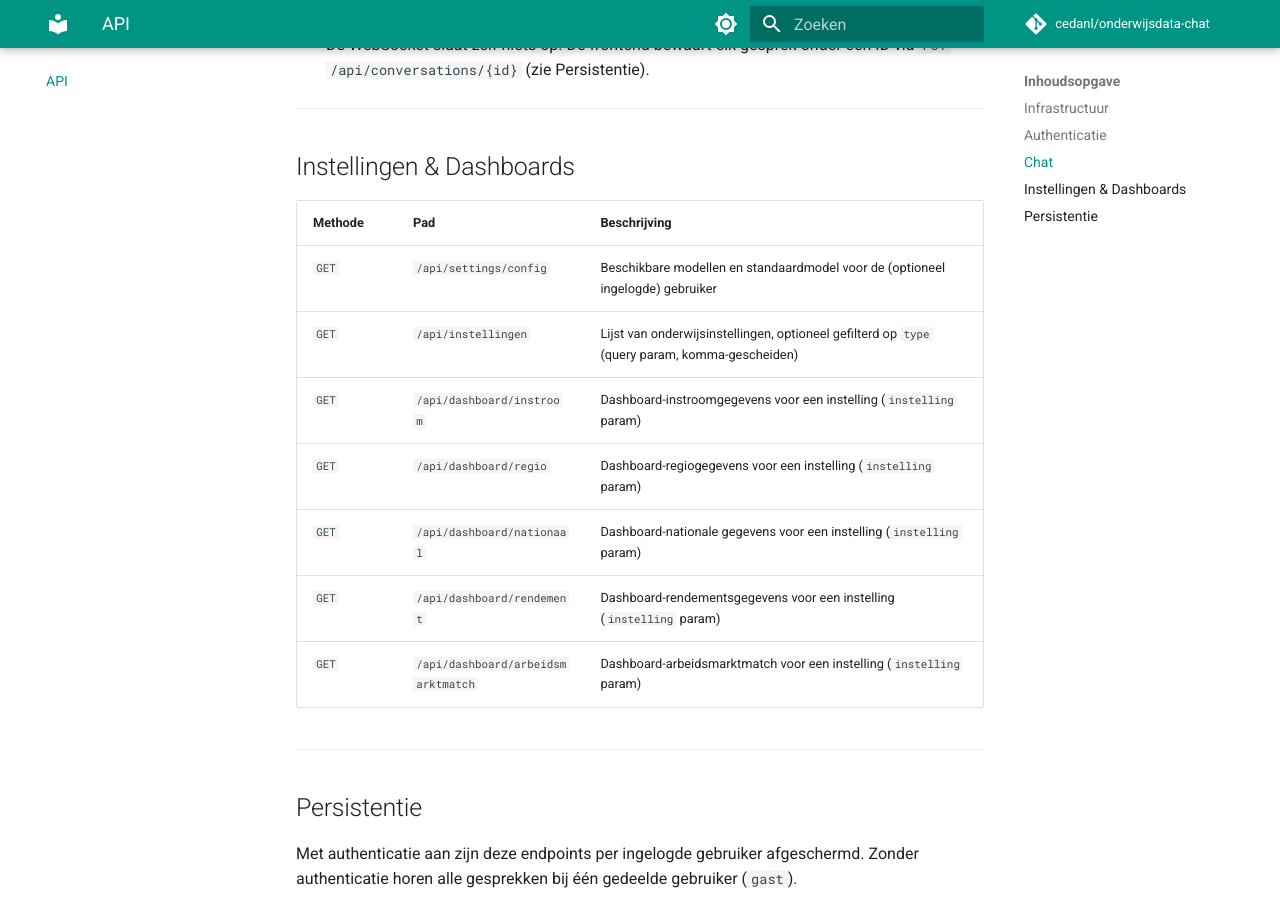
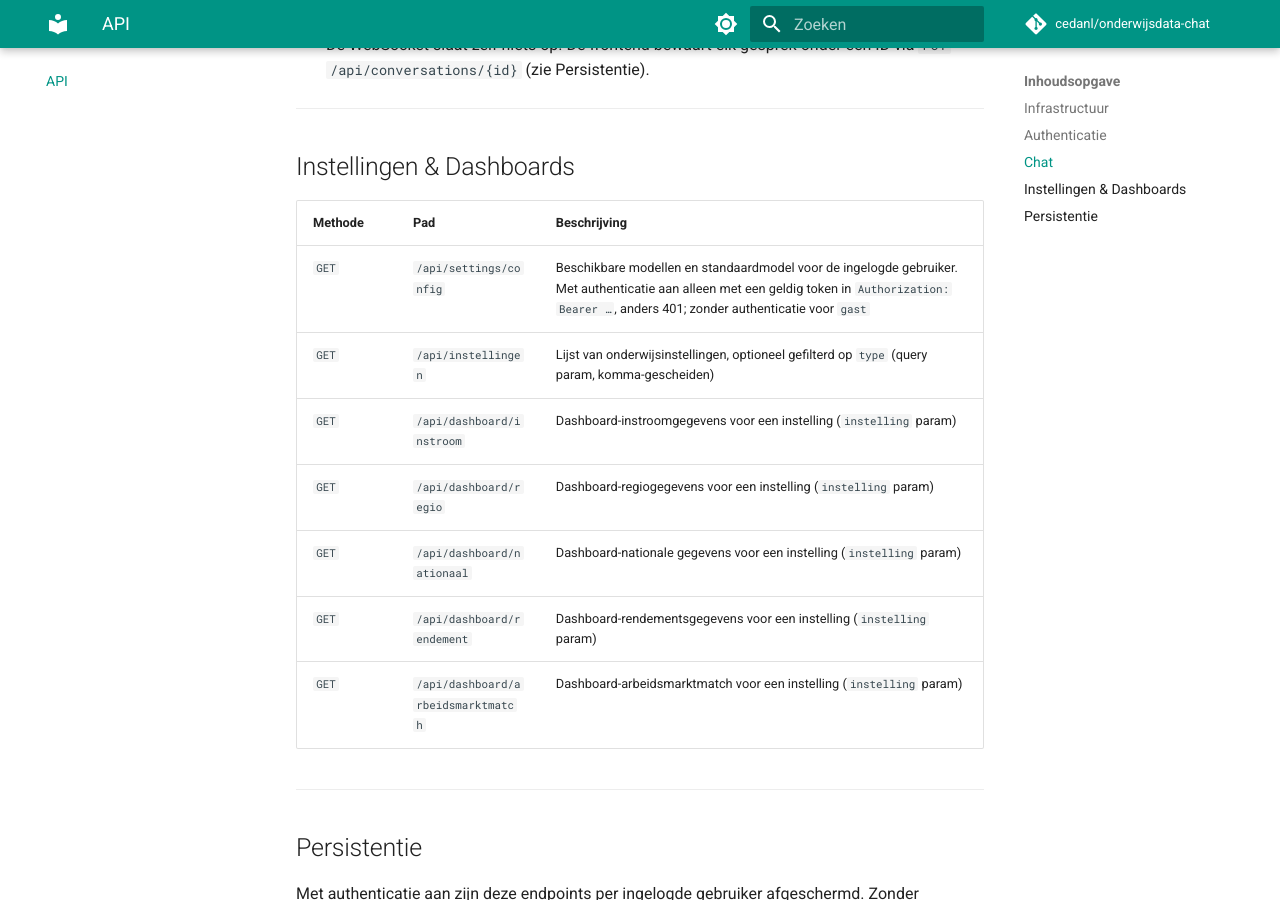
Before and after one commit to cedanl/onderwijsdata-chat, an MkDocs documentation site: the page built from docs/api.md, in a window 1280 px wide and 900 px high, scrolled down 2204 px. Built offline with MkDocs 1.6.1 and Material for MkDocs 9.7.7, drawn with Linux system fonts in a browser that asks for light colours; comment, search, counter and statistics services are not loaded.

Commit message:
docs: note login on /api/settings/config, Dutch refresh errors and CSV tab/CR
Refs #607

Co-Authored-By: Claude Opus 5.5 <noreply@anthropic.com>
Claude-Session: https://claude.ai/code/session_01AEHVCitL6g3hQrP3BYUFXt

```diff
--- a/docs/api.md
+++ b/docs/api.md
@@ -52,7 +52,7 @@ Zie [Configuratie → SURF SRAM-login](configuratie/index.md#surf-sram-login-oid
 
 | Methode | Pad | Beschrijving |
 |---------|-----|--------------|
-| `GET` | `/api/settings/config` | Beschikbare modellen en standaardmodel voor de (optioneel ingelogde) gebruiker |
+| `GET` | `/api/settings/config` | Beschikbare modellen en standaardmodel voor de ingelogde gebruiker. Met authenticatie aan alleen met een geldig token in `Authorization: Bearer …`, anders 401; zonder authenticatie voor `gast` |
 | `GET` | `/api/instellingen` | Lijst van onderwijsinstellingen, optioneel gefilterd op `type` (query param, komma-gescheiden) |
 | `GET` | `/api/dashboard/instroom` | Dashboard-instroomgegevens voor een instelling (`instelling` param) |
 | `GET` | `/api/dashboard/regio` | Dashboard-regiogegevens voor een instelling (`instelling` param) |
```
Also changed, not shown: CHANGELOG.md (+7 -0 lines).
